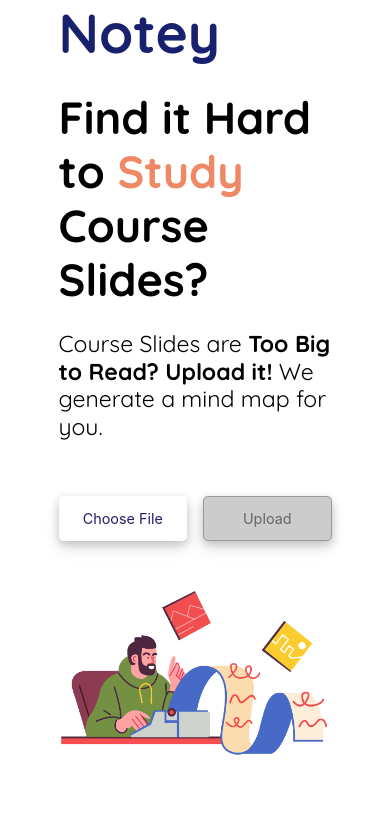
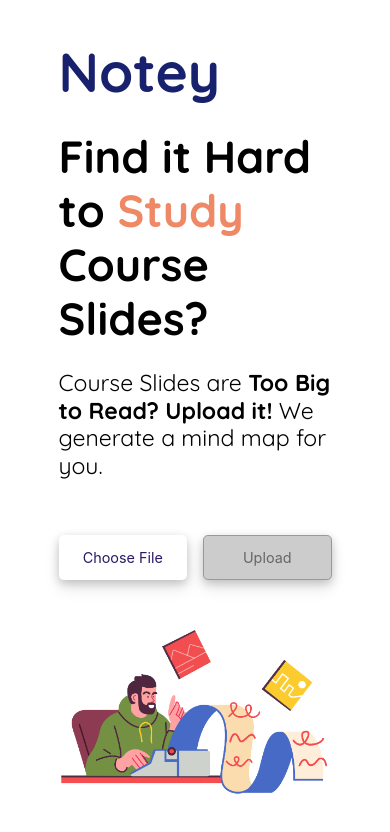
Before and after one commit to coookie89/Notey, a React (Create React App) app: page / in a window 390 px wide. Shown: the top 832 px of the page. Built offline with nearby package versions, Linux system fonts and the light colour scheme; what markmap-common, markmap-lib would draw is missing.

Commit message:
enhance responsiveness

```diff
--- a/src/components/Homepage.jsx
+++ b/src/components/Homepage.jsx
@@ -31,7 +31,7 @@ const AnimatedWord = () => {
 
 export default function Homepage() {
   return (
-    <div className="main">
+    <div className="main d-flex align-items-md-center align-items-start">
       <div className="d-flex gap-5 align-items-center flex-md-row flex-column">
         <div className="w-100">
           <h1 className="mb-4">Notey</h1>
--- a/src/components/style.css
+++ b/src/components/style.css
@@ -37,9 +37,10 @@ p {
 }
 
 .main {
-  padding: 0 15%;
+  padding: 10% 15%;
   vertical-align: center;
   height: 100%;
+  overflow: scroll;
 }
 
 .row {
```
